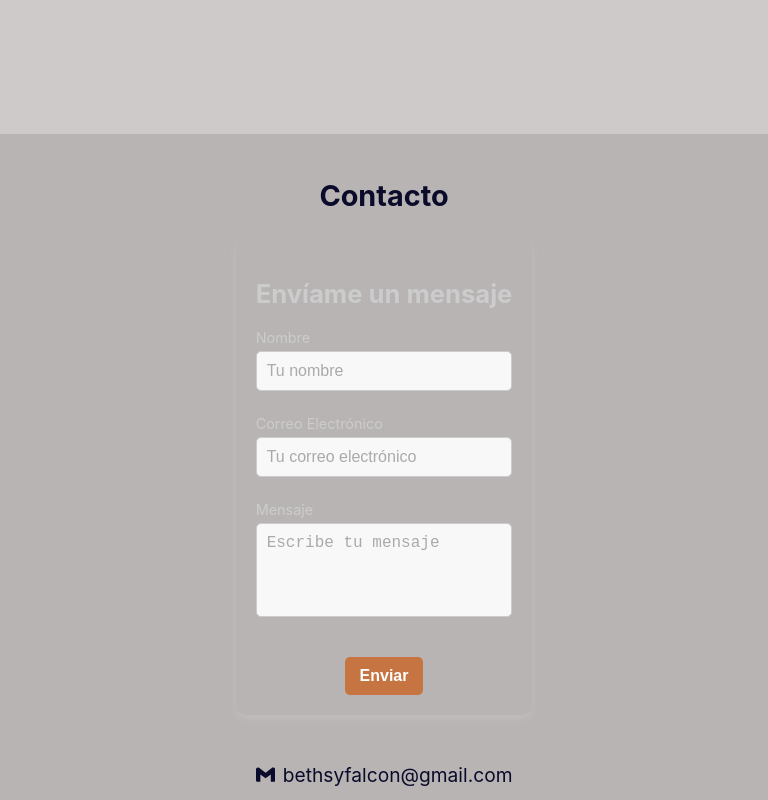
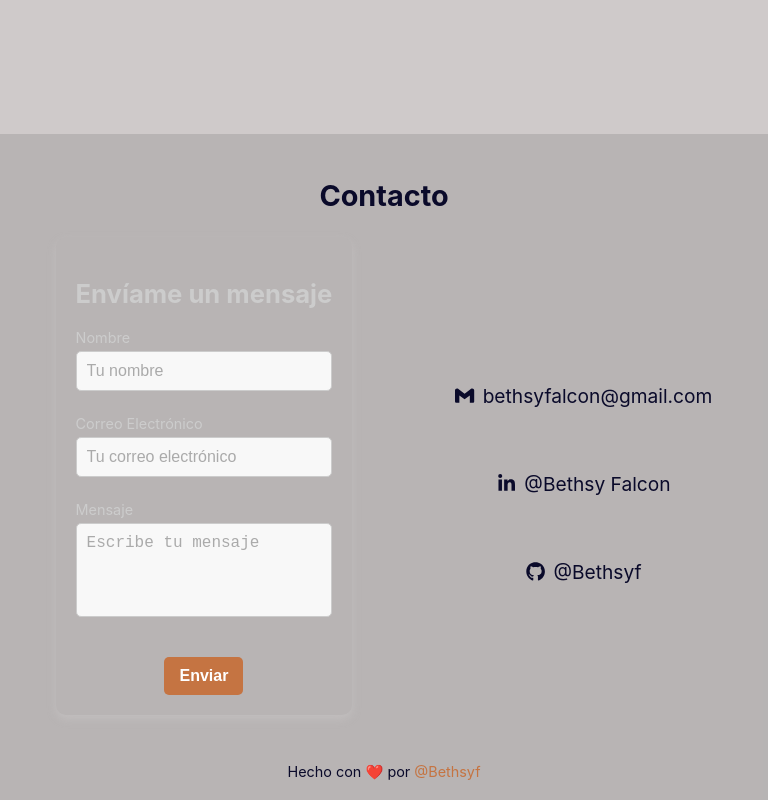
Before and after one commit to Bethsyf/portfolio, a Next.js app: page / in a window 768 px wide. Shown: the part 5280-6080 px from the top of the page. Built offline with nearby package versions, Linux system fonts and the light colour scheme.

Commit message:
styles: fix styles firts mobile

```diff
--- a/src/components/views/footer/Footer.module.scss
+++ b/src/components/views/footer/Footer.module.scss
@@ -4,26 +4,20 @@
     text-align: center;
     display: flex;
     flex-direction: column;
-  justify-content: space-between;
     align-items: center;
-
 
     .containerInner {
       display: flex;
-    flex-direction: row;
-    justify-content: space-around;
+      flex-direction: column;
       align-items: center;
       gap: 2rem;
       width: 100%;
       max-width: 1200px;
+    }
 
-    @media (max-width: 768px) {
-      flex-direction: column;
-      align-items: center;
-    }}
     .pd {
       font-size: 0.9rem;
-      margin-top: 2rem;
+      margin-top: 3rem;
 
       a {
         color: #c57442;
@@ -39,10 +33,11 @@
     display: flex;
     flex-direction: column;
     align-items: center;
-  gap: 4rem;
+    gap: 2rem;
     padding-top: 1rem;
+
     p {
-    font-size: 16px;
+      font-size: 14px;
     }
 
     a {
@@ -52,6 +47,7 @@
         text-decoration: underline;
       }
     }
+
     .rrss {
       display: flex;
       justify-content: center;
@@ -61,15 +57,18 @@
     }
   }
 
-@media (max-width: 768px) {
-  .containerInner{
-    display: flex;
-    flex-direction: column;
-   justify-content: center;
+  @media (min-width: 768px) {
+    .container{
+    .containerInner {
+      flex-direction: row;
+      justify-content: space-around;
+      align-items: center;
+    }
 
-  }
-  .info p {
-    font-size: 14px;
-
+    .info {
+      gap: 4rem;
+      p {
+        font-size: 16px;
       }
     }
+  }}
```
Lines whose indentation alone changed are shown as unchanged.
